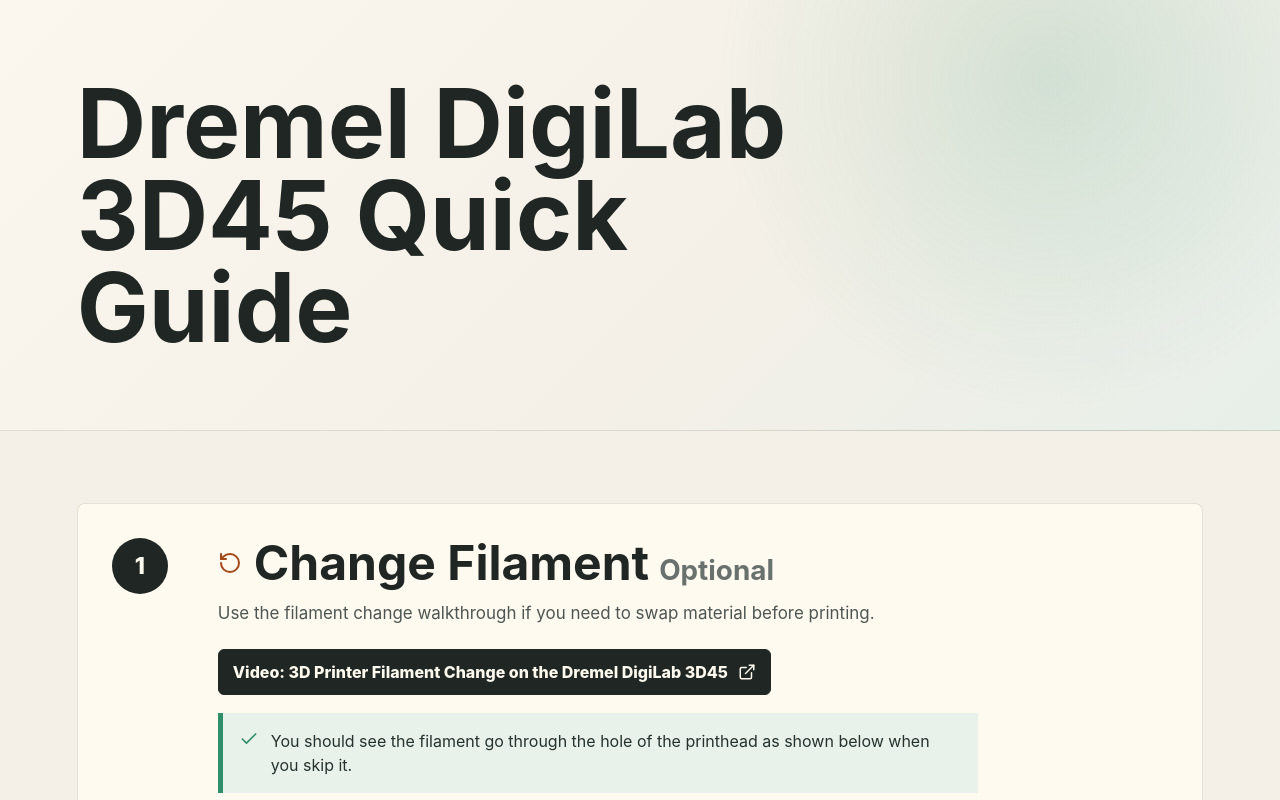
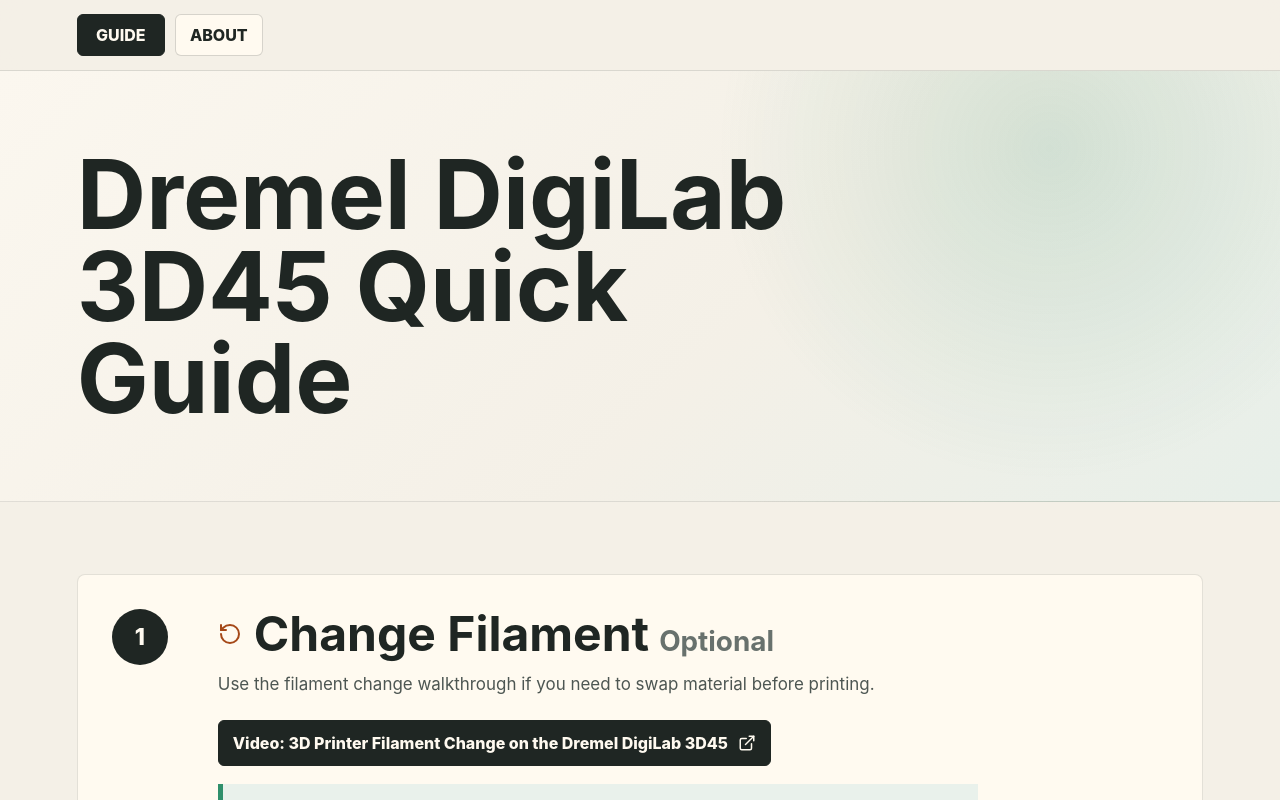
Before and after one commit to JohnasonY/Dremel-3D45-Web-Guide, a React (Vite) app: page / in a window 1280 px wide. Shown: the top 800 px of the page. Built offline with nearby package versions, Linux system fonts and the light colour scheme.

Commit message:
feat: ABOUT page added

```diff
--- /dev/null
+++ b/src/components/Navbar.jsx
@@ -0,0 +1,20 @@
+export function Navbar({ activePath, onNavigate }) {
+  return (
+    <nav className="navbar" aria-label="Primary navigation">
+      <button
+        className={activePath === "/" ? "is-active" : ""}
+        type="button"
+        onClick={() => onNavigate("/")}
+      >
+        GUIDE
+      </button>
+      <button
+        className={activePath === "/about" ? "is-active" : ""}
+        type="button"
+        onClick={() => onNavigate("/about")}
+      >
+        ABOUT
+      </button>
+    </nav>
+  );
+}
--- a/src/main.jsx
+++ b/src/main.jsx
@@ -1,14 +1,31 @@
 import React from 'react'
 import ReactDOM from 'react-dom/client'
-import { Hero } from './components/Hero.jsx'
-import { Steps } from './components/Steps.jsx'
+import { useEffect, useState } from 'react'
+import { Navbar } from './components/Navbar.jsx'
+import { AboutPage } from './pages/AboutPage.jsx'
+import { GuidePage } from './pages/GuidePage.jsx'
 import './styles.css'
 
 function App() {
+  const [path, setPath] = useState(window.location.pathname)
+
+  useEffect(() => {
+    const handlePopState = () => setPath(window.location.pathname)
+
+    window.addEventListener('popstate', handlePopState)
+    return () => window.removeEventListener('popstate', handlePopState)
+  }, [])
+
+  function navigate(nextPath) {
+    window.history.pushState({}, '', nextPath)
+    setPath(nextPath)
+    window.scrollTo({ top: 0, behavior: 'smooth' })
+  }
+
   return (
     <main className="guide-shell">
-      <Hero />
-      <Steps />
+      <Navbar activePath={path} onNavigate={navigate} />
+      {path === '/about' ? <AboutPage /> : <GuidePage />}
     </main>
   )
 }
--- /dev/null
+++ b/src/pages/AboutPage.jsx
@@ -0,0 +1,28 @@
+export function AboutPage() {
+  return (
+    <section className="about-page">
+      <div className="about-copy">
+        <h2>About This Guide</h2>
+        <p>
+          This quick guide is a Research & Development Project that helps you
+          get started with the Dremel DigiLab 3D45 by keeping the setup,
+          leveling, and file preparation steps in one convenient place. If you
+          believe any content infringes copyright, please contact the author.
+        </p>
+        <h3>Author</h3>
+        <div className="author-card">
+          <ul>
+            <li>Name: Jiaxing Rong</li>
+            <li>Title: Federal Work Study Research & Development </li>
+            <li>
+              Contact:{" "}
+              <a href="mailto: Jiaxing.Rong@csi.cuny.edu">
+                Jiaxing.Rong@csi.cuny.edu
+              </a>
+            </li>
+          </ul>
+        </div>
+      </div>
+    </section>
+  );
+}
--- /dev/null
+++ b/src/pages/GuidePage.jsx
@@ -0,0 +1,11 @@
+import { Hero } from '../components/Hero.jsx'
+import { Steps } from '../components/Steps.jsx'
+
+export function GuidePage() {
+  return (
+    <>
+      <Hero />
+      <Steps />
+    </>
+  )
+}
--- a/src/styles.css
+++ b/src/styles.css
@@ -32,6 +32,39 @@ a {
 
 .guide-shell {
   min-height: 100vh;
+}
+
+.navbar {
+  position: sticky;
+  top: 0;
+  z-index: 10;
+  display: flex;
+  justify-content: flex-start;
+  gap: 10px;
+  padding: 14px clamp(20px, 6vw, 84px);
+  border-bottom: 1px solid rgba(31, 38, 35, 0.12);
+  background: rgba(244, 240, 231, 0.94);
+  backdrop-filter: blur(12px);
+}
+
+.navbar button {
+  min-width: 88px;
+  padding: 10px 14px;
+  border: 1px solid rgba(31, 38, 35, 0.18);
+  border-radius: 6px;
+  background: #fffaf0;
+  color: #1f2623;
+  font: inherit;
+  font-weight: 800;
+  cursor: pointer;
+}
+
+.navbar button:hover,
+.navbar button:focus-visible,
+.navbar button.is-active {
+  border-color: #1f2623;
+  background: #1f2623;
+  color: #fffaf0;
 }
 
 .hero {
@@ -211,7 +244,56 @@ h2 span {
     #1f2623;
 }
 
+.about-page {
+  min-height: calc(100vh - 65px);
+  padding: clamp(44px, 8vw, 96px) clamp(20px, 6vw, 84px);
+  background: #fbf7ef;
+}
+
+.about-copy {
+  max-width: 760px;
+}
+
+.about-copy p {
+  color: #48504c;
+  font-size: clamp(1.1rem, 2vw, 1.35rem);
+  line-height: 1.6;
+}
+
+.author-card {
+  width: min(100%, 560px);
+  margin-top: 18px;
+  padding: 20px;
+  border: 1px solid rgba(31, 38, 35, 0.12);
+  border-left: 5px solid #2f8f6b;
+  border-radius: 8px;
+  background: #fffaf0;
+  box-shadow: 0 10px 28px rgba(31, 38, 35, 0.08);
+}
+
+.author-card ul {
+  display: grid;
+  gap: 10px;
+  margin: 0;
+  padding: 0;
+  list-style: none;
+}
+
+.author-card li {
+  color: #35413c;
+  font-size: 1rem;
+  line-height: 1.45;
+}
+
 @media (max-width: 760px) {
+  .navbar {
+    justify-content: stretch;
+  }
+
+  .navbar button {
+    flex: 1;
+  }
+
   .step-card {
     grid-template-columns: 1fr;
   }
```
